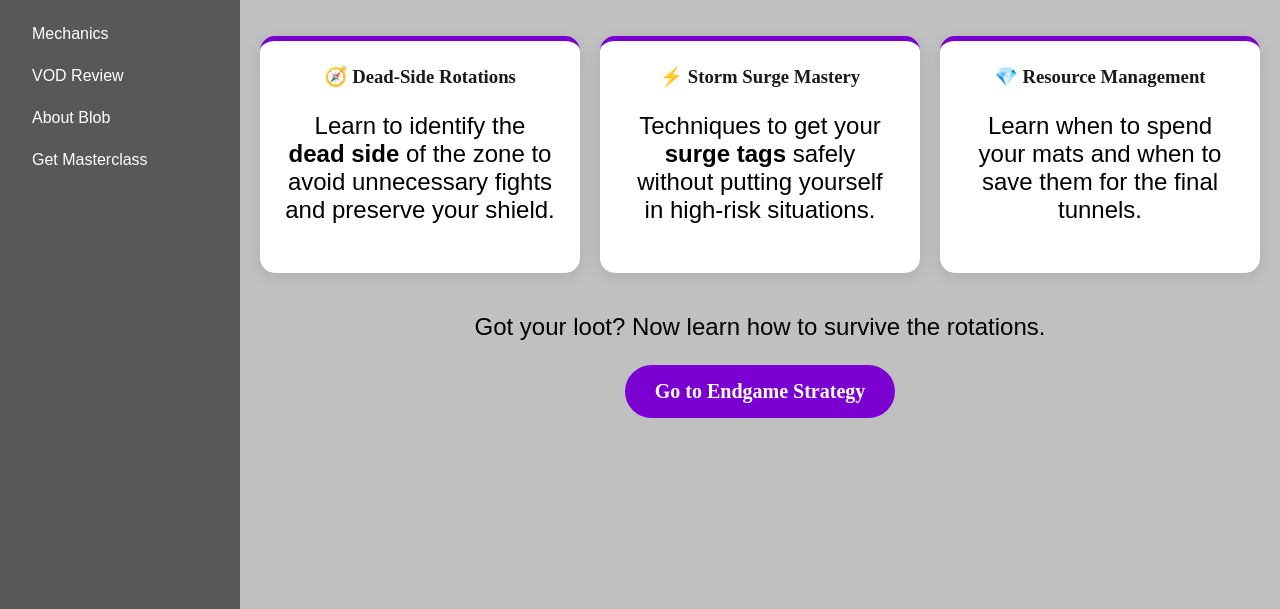
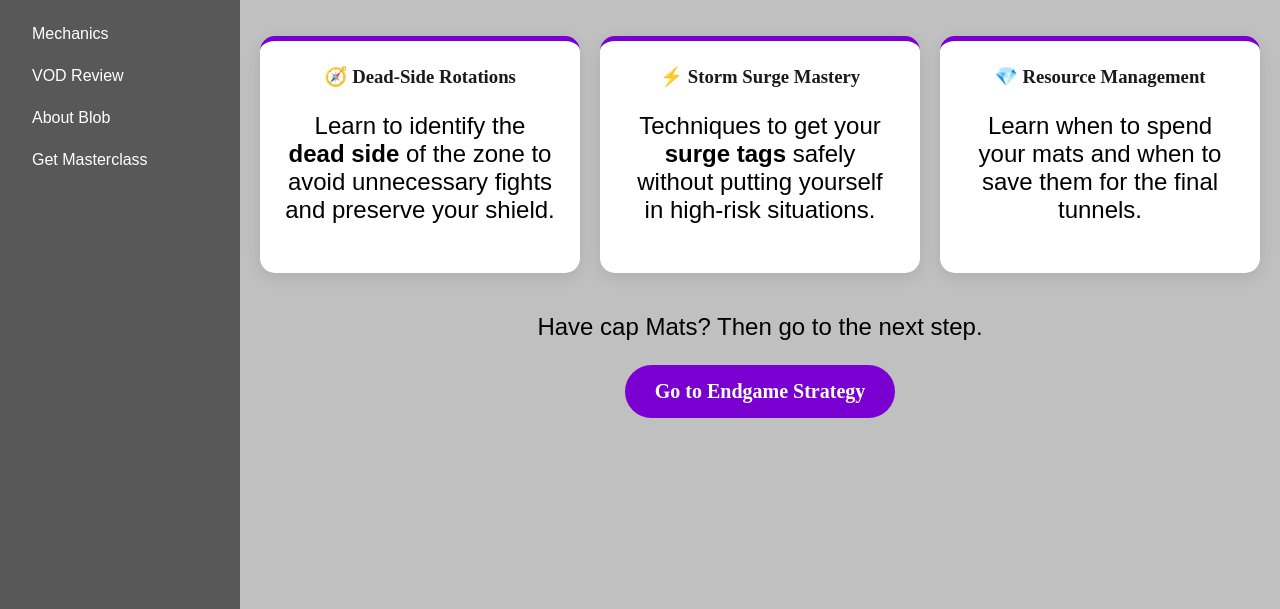
Before and after one commit to cedricroger2010-commits/Blob_Masterclass, a plain HTML site: page MidGame.html in a window 1280 px wide. Shown: the part 191-800 px from the top of the page. Drawn offline with Linux system fonts and the light colour scheme.

Commit message:
changed midgame

```diff
--- a/MidGame.html
+++ b/MidGame.html
@@ -43,7 +43,7 @@
     </section>
 
     <div class="cta-area">
-        <p>Got your loot? Now learn how to survive the rotations.</p>
+        <p>Have cap Mats? Then go to the next step.</p>
         <a href="EndGame.html" class="start-button">Go to Endgame Strategy</a>
     </div>
 </div>
```
